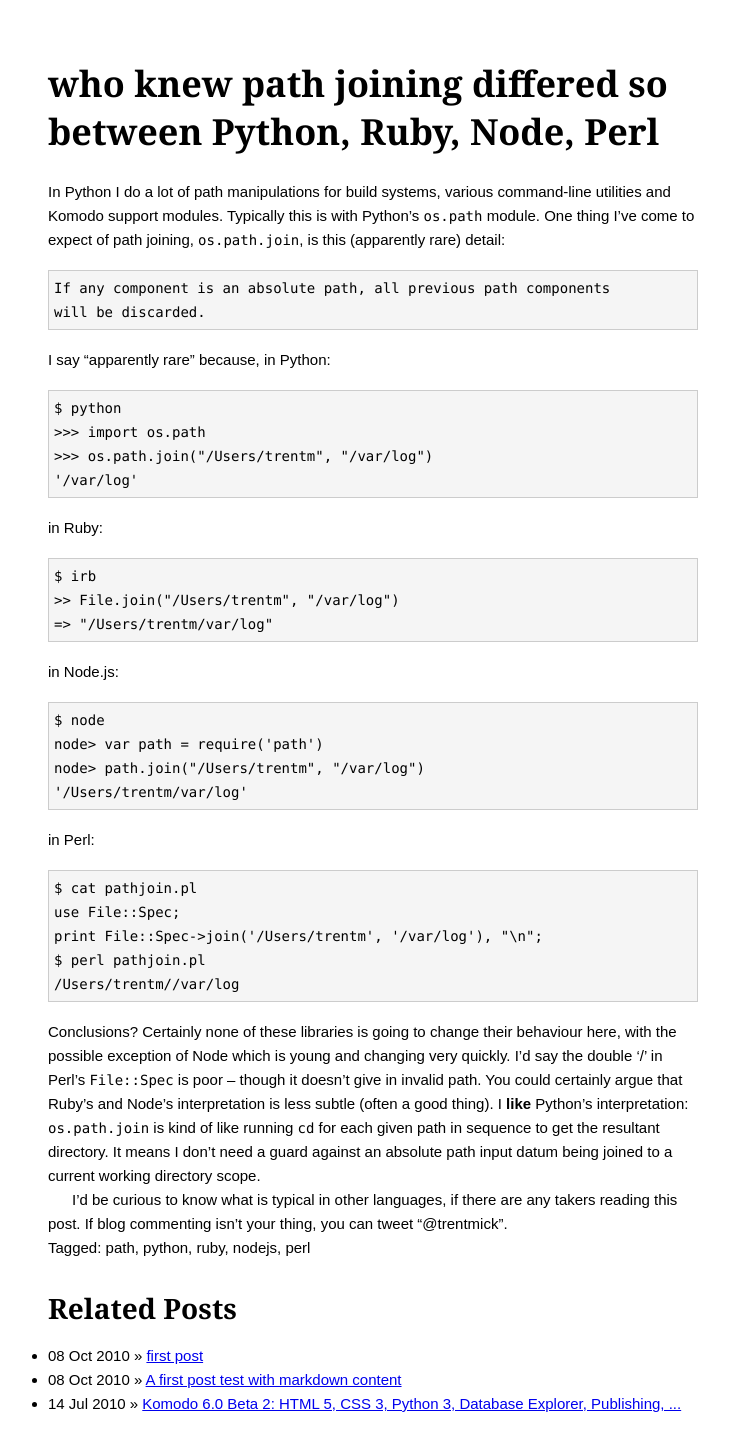
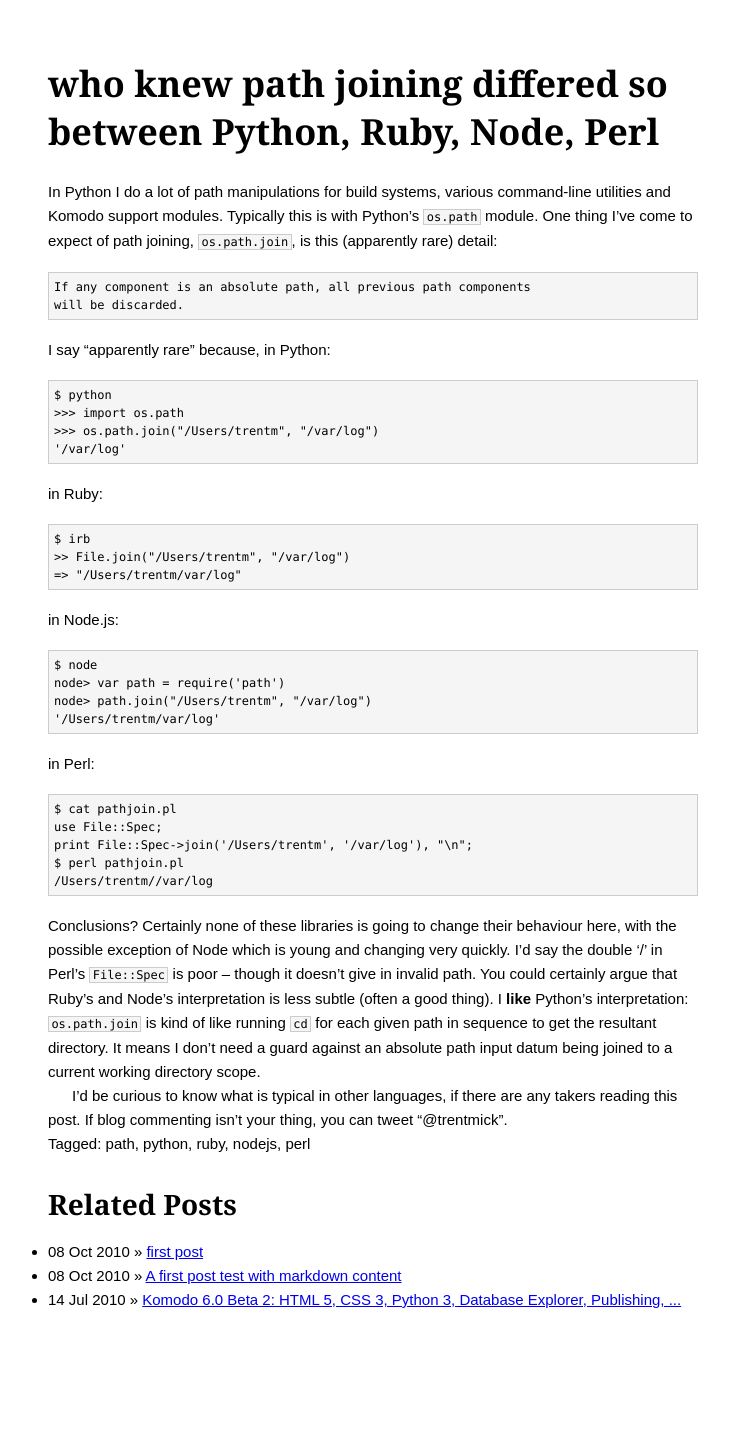
Before and after one commit to trentm/trentm.github.com, a Jekyll site: the page built from _posts/2010-08-16-who-knew-path-joining-differed-so.markdown, in a window 1280 px wide. Shown: the whole page, without its empty margins (267-996 px from the left). Built offline with Jekyll 4.4.1, drawn with Linux system fonts in a browser that asks for light colours; some web fonts are replaced; Markdown is read by kramdown in place of the engine named in the settings; after the commit the page ends 1336 px from its top, so only the background shows below that.

Commit message:
pre/code styling (gave up on 24px rhythm for them). ul margin fix

```diff
--- a/TODO.txt
+++ b/TODO.txt
@@ -1,7 +1,6 @@
 # newer
 
-blockquote
-pre, code (restore)
+sizing/zooming on iphone
 dl
 table
 sub
--- a/css/new.css
+++ b/css/new.css
@@ -57,6 +57,8 @@
 
 /* ---- 24px vertical rhythm
  * <http://webtypography.net/Rhythm_and_Proportion/Vertical_Motion/2.2.2/>
+ * All tags except 'pre' because 24px line-height is way too much, want 18px.
+ * Tough.
  */
 /*#main, */
 .ruled {
@@ -123,7 +125,6 @@
 
 
 
-
 /* ---- layout */
 body {
   margin: 12px;
@@ -154,15 +155,19 @@
   text-indent: -0.5em;
 }
 
-pre,
+code,
+pre {
+  font-family: Consolas, Monaco, "Lucida Console", "Courier New", monospace;
+  font-size: 12px;
+  background-color: #f5f5f5;
+  border: 1px solid #ccc;
+}
 code {
-  /* TODO: Courier New on iphone? Check size there. */
-  font-family: Consolas,Monaco,Lucida Console,Courier New,monospace;
-  font-size: 14px;
+  padding: 0 0.2em;
 }
 pre {
-  background-color: #f5f5f5;
-  border: solid #ccc 1px;
+  font-size: 80%;
+  line-height: 18px;
   padding: 5px;
   margin: 18px 0;
 
@@ -177,11 +182,20 @@
   white-space: pre-wrap;
   word-wrap: break-word;
 }
+pre code  {
+  border: medium none;
+  padding: 0;
+}
+a code {
+  text-decoration: underline;
+}
+
+
 
 /* TODO: interesting bullets: one of the decorations I found */
 ol, ul {
   padding: 12px 0;
-  margin: 0 24px;
+  margin: 0 0 0 24px;
 }
 ol ol, ul ul, ul ol, ol ul {
   margin-left: 24px;
```
Also changed, not shown: demo/demo.html (+8 -3 lines).
